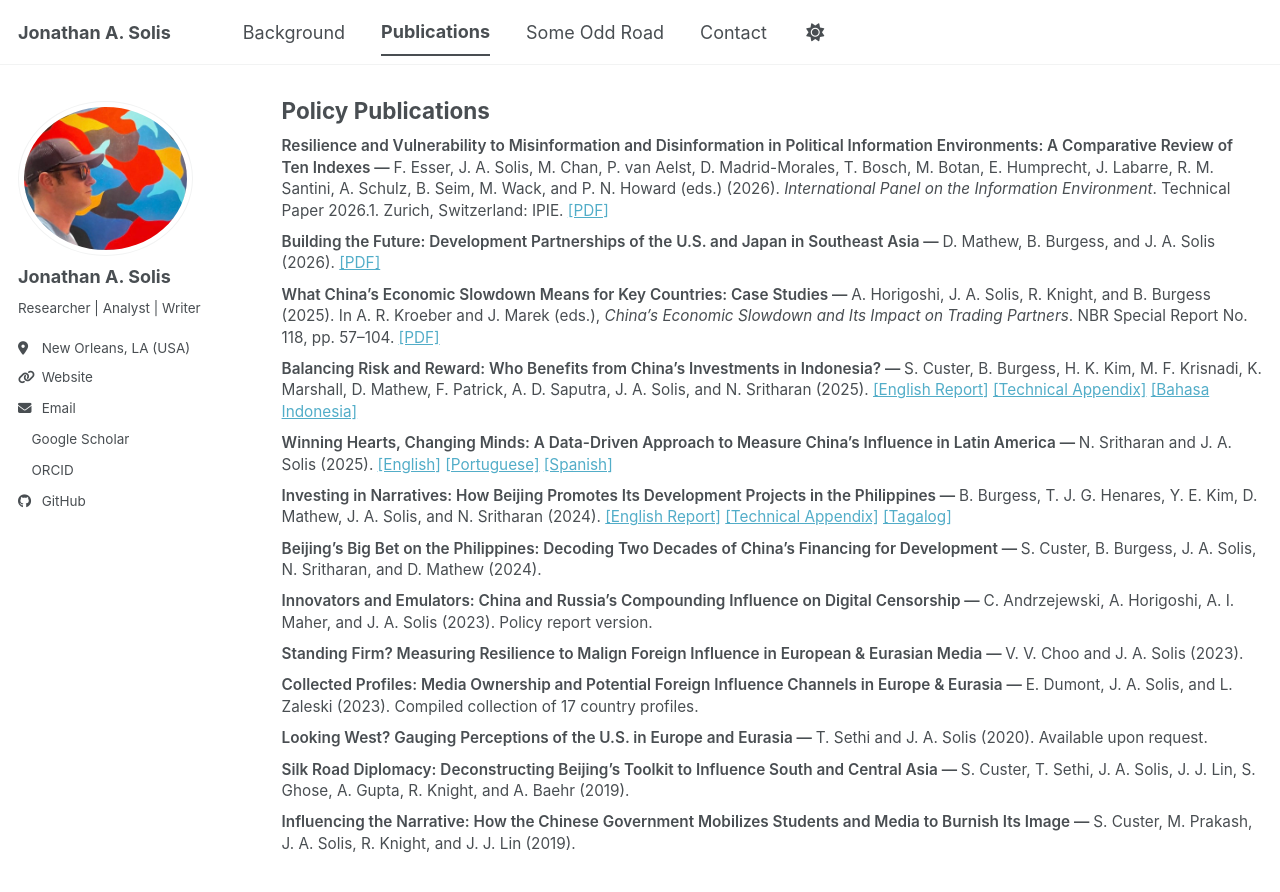
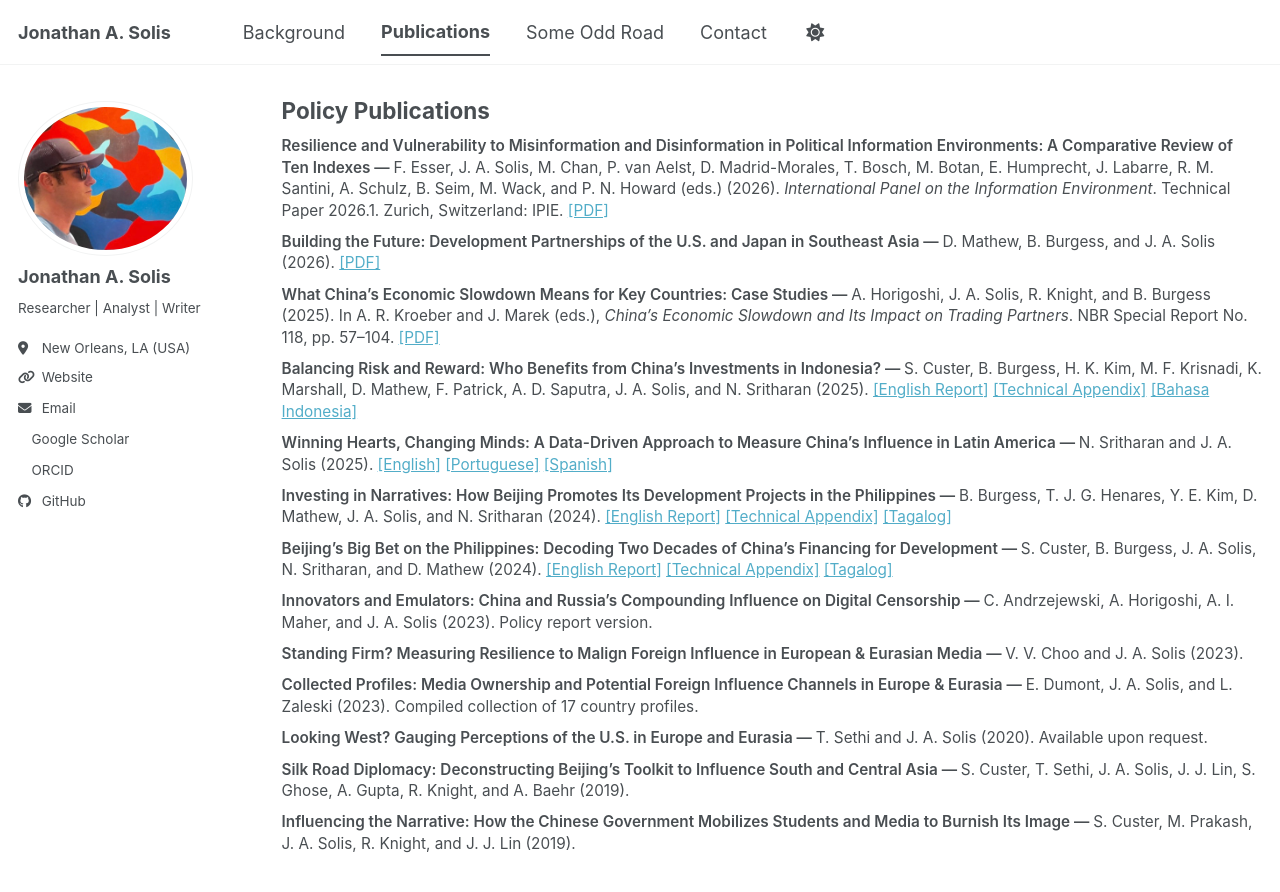
Before and after one commit to westbank-alchemy/westbank-alchemy.github.io, a Jekyll site: the page built from _pages/publications.html, in a window 1280 px wide and 900 px high, scrolled down 854 px. Shown: the top 892 px of the window. Built offline with Jekyll 4.4.1, drawn with Linux system fonts in a browser that asks for light colours; a style sheet for code colours, icons or effects is not loaded.

Commit message:
Update publications.html

```diff
--- a/_pages/publications.html
+++ b/_pages/publications.html
@@ -153,7 +153,6 @@ author_profile: true
   </p>
 </div>
 
-
 <h3 class="publication-section">Book Chapters</h3>
 
 <div class="publication-entry">
@@ -170,7 +169,6 @@ author_profile: true
     Edward Elgar Publishing.
   </p>
 </div>
-
 
 <h3 class="publication-section">Manuscripts in Revision</h3>
 
@@ -290,6 +288,7 @@ author_profile: true
   </p>
 </div>
 
+
 <div class="publication-entry">
   <p class="publication-title">
     Beijing’s Big Bet on the Philippines: Decoding Two Decades of China’s Financing for Development
@@ -297,6 +296,11 @@ author_profile: true
   <p class="publication-authors">
     S. Custer, B. Burgess, J. A. Solis,
     N. Sritharan, and D. Mathew (2024)
+  </p>
+  <p class="publication-source">
+    <a href="/files/big_bet_english_2024.pdf">[English Report]</a>
+    <a href="/files/big_bet_appendix_2024.pdf">[Technical Appendix]</a>
+    <a href="/files/big_bet_tagalog_2024.pdf">[Tagalog]</a>
   </p>
 </div>
 
```
